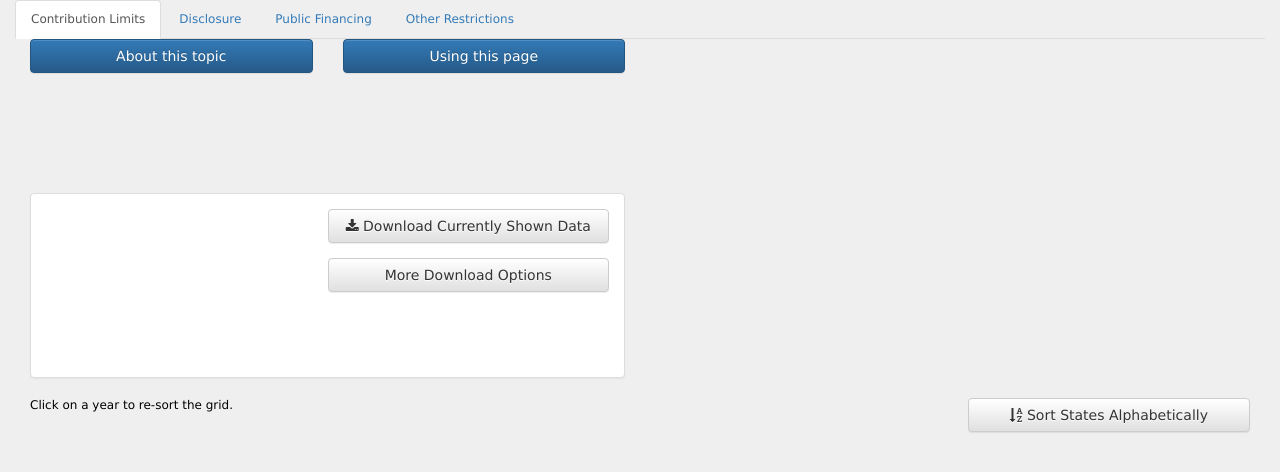
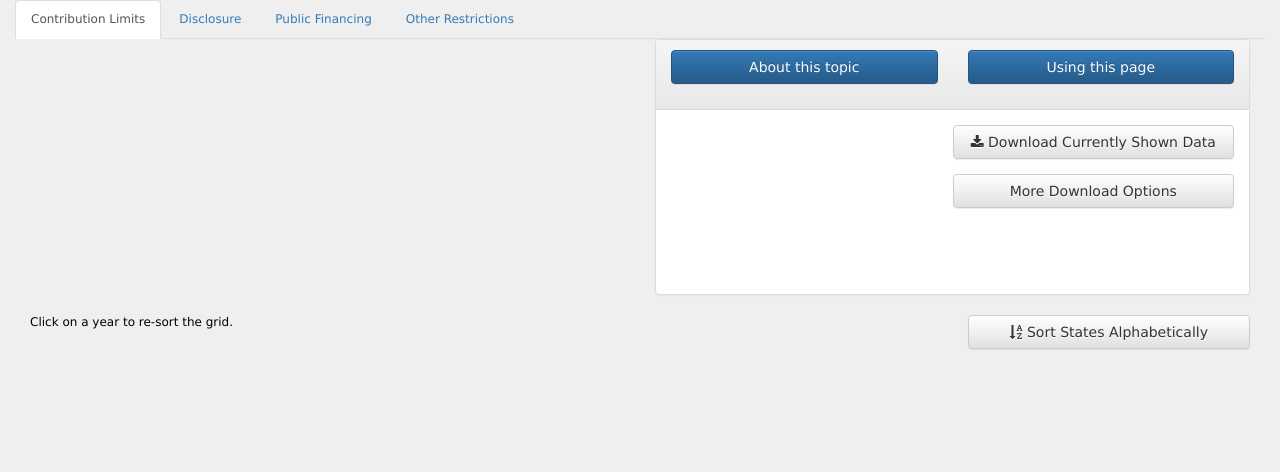
Before and after one commit to cfinst/cfinst.github.io, a Jekyll site: the page built from index.md, in a window 1280 px wide. Shown: the top 472 px of the page. Built offline with Jekyll 4.4.1, drawn with Linux system fonts in a browser that asks for light colours.

Commit message:
Move the questions etc back to where they were, now that we know the nav tabs (sans javascript) are working.

```diff
--- a/_layouts/default.html
+++ b/_layouts/default.html
@@ -21,7 +21,14 @@ After the head.html include above, we can assume that the <body> tag has
         {% endfor %}
       </ul>
     </nav>
-    <div class="tab-content col-lg-6 push-lg-6">
+
+    <div class="col-lg-6">
+      <svg id="map"></svg>
+    </div><!--.col-lg-8-->
+
+    <div class="col-lg-6">
+      <div id="meta" class="panel panel-default">
+        <div class="tab-content panel-heading">
           {% for tab in site.data.tabs %}
           <div role="tabpanel" id="{{ tab.section }}"
               class="tab-pane {% if forloop.first %}active{% endif %}">
@@ -55,14 +62,6 @@ After the head.html include above, we can assume that the <body> tag has
 
           <form id="controls-form" class="form-horizontal"></form>
         </div><!--.tab-content.panel-heading-->
-
-    <div class="col-lg-6 pull-lg-6">
-      <svg id="map"></svg>
-    </div><!--.col-lg-8-->
-
-    <div class="col-lg-6">
-      <div id="meta" class="panel panel-default">
-
         <div class="panel-body">
           <div class="col-sm-6">
             <svg id="color-legend"></svg>
```
Lines whose indentation alone changed are shown as unchanged.
